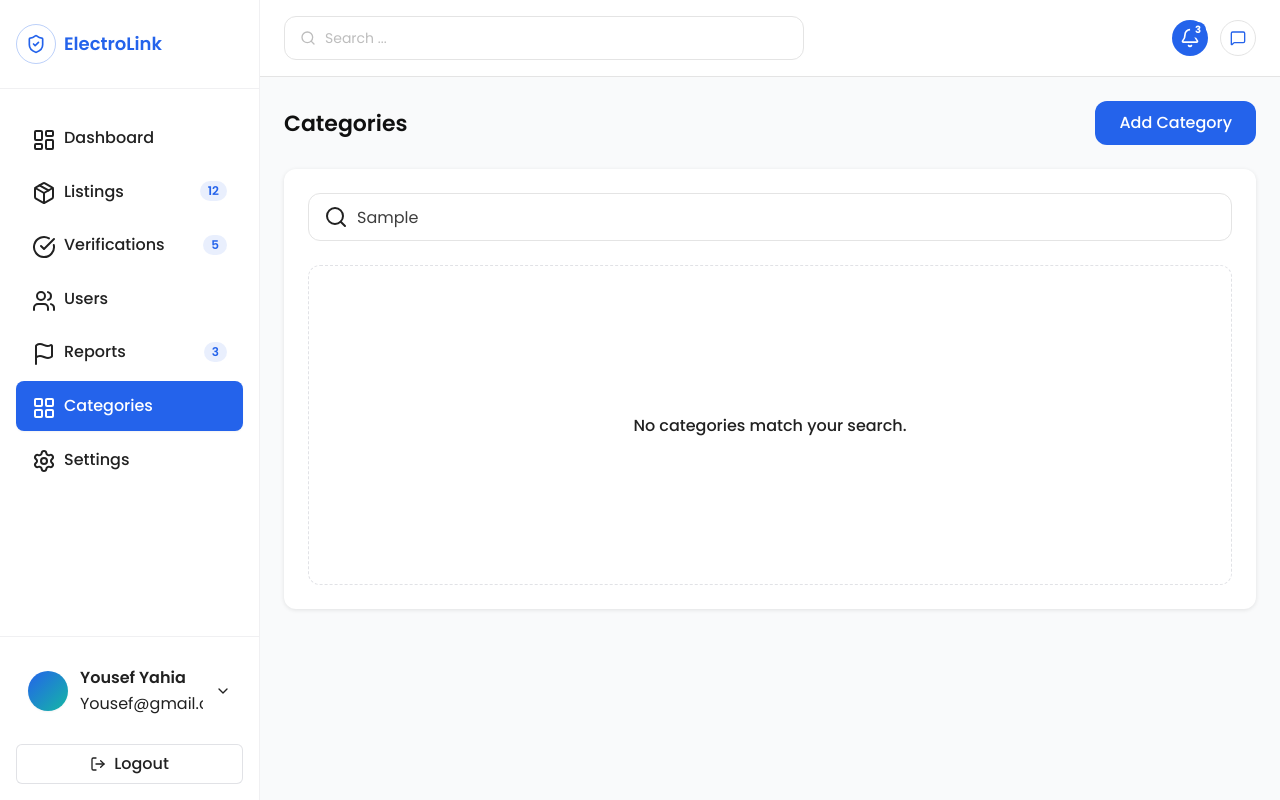
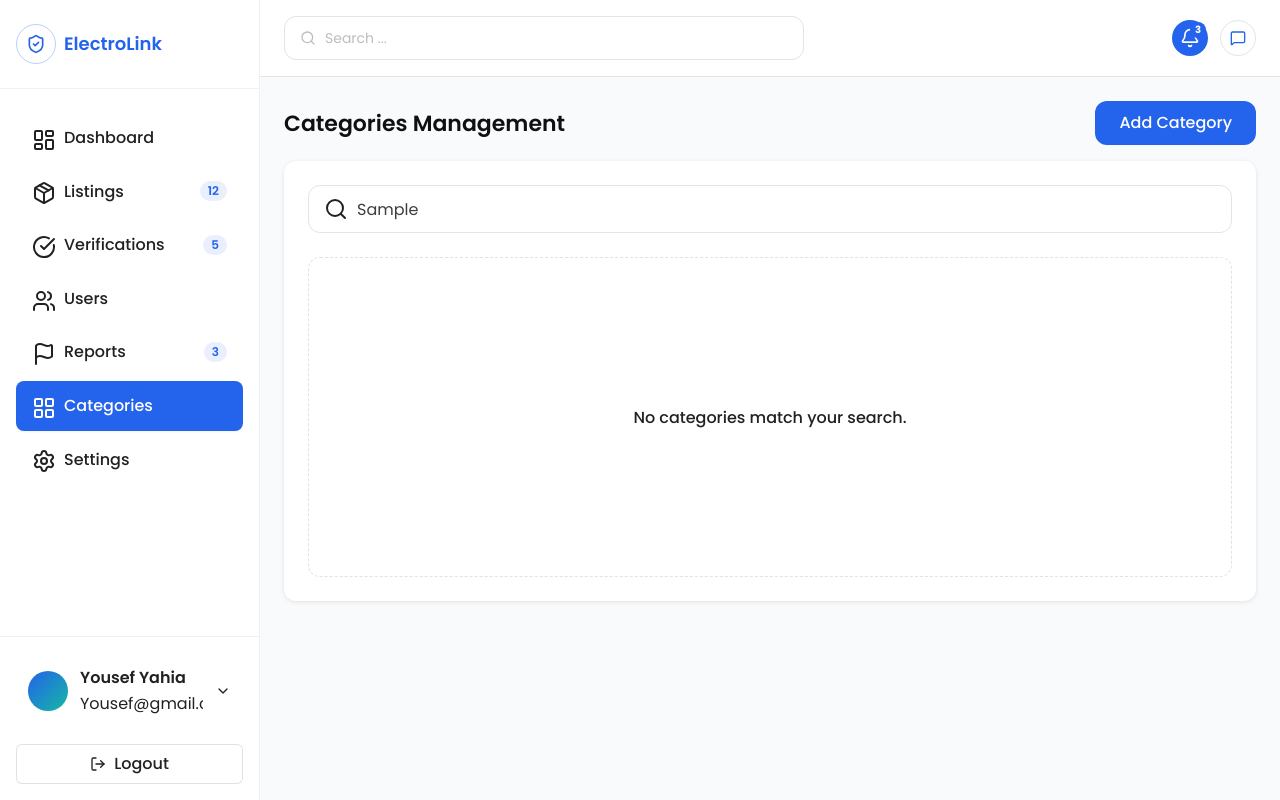
Before and after one commit to GSG-PixelCraft/SECOND-HAND-ELECTRONICS-MARKETPLACE, a React (Vite) app: page /admin/categories in a window 1280 px wide. Both pictures are taken after typing "Sample" into the empty fields and a click on the button "Add Category". Built offline with nearby package versions, Linux system fonts and the light colour scheme.

Commit message:
Refactors admin pages layout for improved consistency
Unifies the structure and spacing of admin management pages by standardizing container layouts and aligning headers, filters, and tables. Enhances maintainability and ensures a more consistent user experience across admin sections.

```diff
--- a/src/pages/AdminCategoriesPage/AdminCategoriesPage.tsx
+++ b/src/pages/AdminCategoriesPage/AdminCategoriesPage.tsx
@@ -125,10 +125,10 @@ export default function AdminCategoriesPage() {
 
   return (
     <div className="p-6">
-      <div className="mx-auto max-w-[1500px]">
-        <div className="mb-6 flex items-center justify-between gap-4">
+      <div className="flex flex-col gap-4">
+        <div className="flex items-center justify-between">
           <h1 className="text-[22px] font-semibold text-[#101010]">
-            Categories
+            Categories Management
           </h1>
           <Button
             onClick={handleAddCategory}
@@ -138,6 +138,7 @@ export default function AdminCategoriesPage() {
           </Button>
         </div>
 
+        <div className="flex flex-col gap-6 rounded-xl bg-white p-6 shadow-[0px_1px_4px_0px_rgba(0,0,0,0.1)]">
           {isLoading && !data ? (
             <div className="flex min-h-[70vh] flex-col items-center justify-center">
               <div className="h-12 w-12 animate-spin rounded-full border-4 border-primary border-t-transparent" />
@@ -166,13 +167,13 @@ export default function AdminCategoriesPage() {
           ) : hasNoCategories ? (
             <NoCategoriesState onAddCategory={handleAddCategory} />
           ) : (
-          <div className="rounded-xl bg-white p-6 shadow-[0px_1px_4px_0px_rgba(0,0,0,0.1)]">
+            <div className="flex flex-col gap-6">
               <CategoriesTableFilters
                 filters={filters}
                 onFiltersChange={(nextFilters) => applyFilters(nextFilters)}
               />
 
-            <div className="mt-6">
+              <div className="flex flex-col gap-2">
                 {(data?.items.length || 0) > 0 ? (
                   <>
                     <CategoriesTable
@@ -187,7 +188,9 @@ export default function AdminCategoriesPage() {
                       totalPages={data?.totalPages || 1}
                       totalItems={data?.total || 0}
                       pageSize={data?.limit || 10}
-                    onPageChange={(page) => applyFilters({ ...filters, page })}
+                      onPageChange={(page) =>
+                        applyFilters({ ...filters, page })
+                      }
                       onPageSizeChange={(limit) =>
                         applyFilters({ ...filters, page: 1, limit })
                       }
@@ -195,7 +198,10 @@ export default function AdminCategoriesPage() {
                   </>
                 ) : (
                   <div className="flex h-[320px] items-center justify-center rounded-xl border border-dashed border-neutral-20">
-                  <Text variant="body" className="text-neutral-50 font-medium">
+                    <Text
+                      variant="body"
+                      className="text-neutral-50 font-medium"
+                    >
                       No categories match your search.
                     </Text>
                   </div>
@@ -216,5 +222,6 @@ export default function AdminCategoriesPage() {
         />
         <FullScreenLoadingOverlay open={loadingOverlayOpen} />
       </div>
+    </div>
   );
 }
--- a/src/pages/AdminListingsPage/AdminListingsPage.tsx
+++ b/src/pages/AdminListingsPage/AdminListingsPage.tsx
@@ -118,10 +118,11 @@ export default function AdminListingsPage() {
 
   return (
     <div className="p-6">
-      {/* Main Content Card */}
+      <div className="flex flex-col gap-4">
         <h1 className="text-[22px] font-semibold text-[#101010]">
           Listings Management
         </h1>
+
         <div className="flex flex-col gap-6 rounded-xl bg-white p-6 shadow-[0px_1px_4px_0px_rgba(0,0,0,0.1)]">
           {/* Tabs Navigation */}
           <div className="border-b border-[#e4e4e4]">
@@ -146,7 +147,10 @@ export default function AdminListingsPage() {
             {isLoading ? (
               <div className="flex flex-col items-center justify-center py-20">
                 <div className="h-12 w-12 animate-spin rounded-full border-4 border-primary border-t-transparent" />
-              <Text variant="body" className="text-neutral-50 mt-4 font-medium">
+                <Text
+                  variant="body"
+                  className="text-neutral-50 mt-4 font-medium"
+                >
                   Loading listings...
                 </Text>
               </div>
@@ -193,5 +197,6 @@ export default function AdminListingsPage() {
           </div>
         </div>
       </div>
+    </div>
   );
 }
--- a/src/pages/AdminUsersPage/AdminUsersPage.tsx
+++ b/src/pages/AdminUsersPage/AdminUsersPage.tsx
@@ -116,10 +116,11 @@ export default function AdminUsersPage() {
 
   return (
     <div className="p-6">
-      {/* Main Content Card */}
+      <div className="flex flex-col gap-4">
         <h1 className="text-[22px] font-semibold text-[#101010]">
           Users Management
         </h1>
+
         <div className="flex flex-col gap-6 rounded-xl bg-white p-6 shadow-[0px_1px_4px_0px_rgba(0,0,0,0.1)]">
           {/* Tabs Navigation */}
           <div className="border-b border-[#e4e4e4]">
@@ -144,7 +145,10 @@ export default function AdminUsersPage() {
             {isLoading ? (
               <div className="flex flex-col items-center justify-center py-20">
                 <div className="h-12 w-12 animate-spin rounded-full border-4 border-primary border-t-transparent" />
-              <Text variant="body" className="text-neutral-50 mt-4 font-medium">
+                <Text
+                  variant="body"
+                  className="text-neutral-50 mt-4 font-medium"
+                >
                   Loading users...
                 </Text>
               </div>
@@ -191,5 +195,6 @@ export default function AdminUsersPage() {
           </div>
         </div>
       </div>
+    </div>
   );
 }
--- a/src/pages/AdminVerificationQueuePage/AdminVerificationQueuePage.tsx
+++ b/src/pages/AdminVerificationQueuePage/AdminVerificationQueuePage.tsx
@@ -123,10 +123,11 @@ export default function AdminVerificationQueuePage() {
 
   return (
     <div className="p-6">
-      {/* Main Content Card */}
+      <div className="flex flex-col gap-4">
         <h1 className="text-[22px] font-semibold text-[#101010]">
           Verification Management
         </h1>
+
         <div className="flex flex-col gap-6 rounded-xl bg-white p-6 shadow-[0px_1px_4px_0px_rgba(0,0,0,0.1)]">
           {/* Tabs Navigation */}
           <div className="border-b border-[#e4e4e4]">
@@ -152,7 +153,10 @@ export default function AdminVerificationQueuePage() {
             {isLoading ? (
               <div className="flex flex-col items-center justify-center py-20">
                 <div className="h-12 w-12 animate-spin rounded-full border-4 border-primary border-t-transparent" />
-              <Text variant="body" className="text-neutral-50 mt-4 font-medium">
+                <Text
+                  variant="body"
+                  className="text-neutral-50 mt-4 font-medium"
+                >
                   Loading verifications...
                 </Text>
               </div>
@@ -199,5 +203,6 @@ export default function AdminVerificationQueuePage() {
           </div>
         </div>
       </div>
+    </div>
   );
 }
```
Lines whose indentation alone changed are shown as unchanged.
